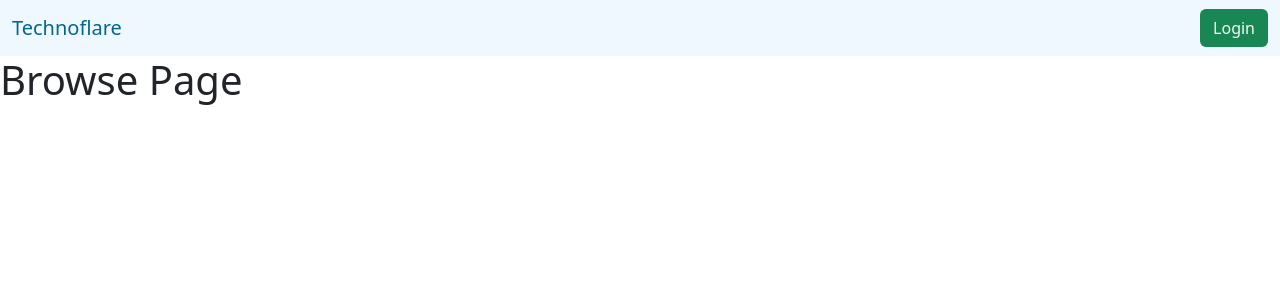
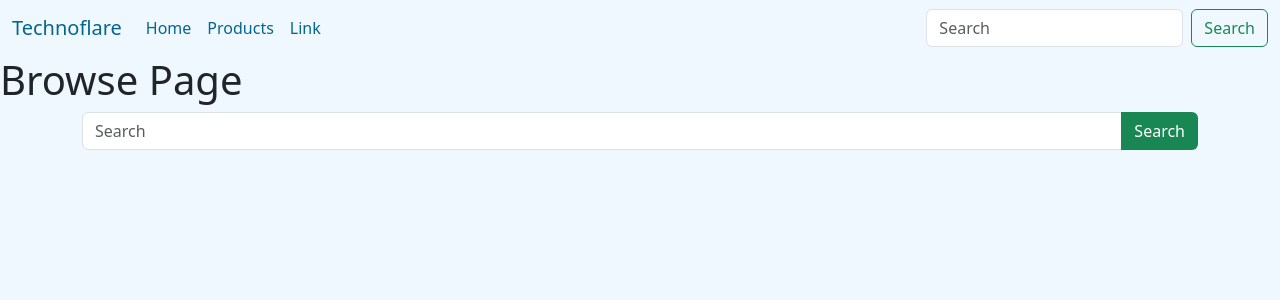
Before and after one commit to HasainJinan/Technoflare, a Flask app: page /browse in a window 1280 px wide. Shown: the top 300 px of the page. Run offline with Flask 3, Linux system fonts and the light colour scheme; data that the repository does not hold is empty.

Commit message:
Added Search Function to Browse Page

```diff
--- a/main.py
+++ b/main.py
@@ -1,4 +1,4 @@
-from flask import Flask, render_template
+from flask import Flask, render_template, request
 import pymysql
 from dynaconf import Dynaconf
 
@@ -26,12 +26,22 @@ def index():
 
 @app.route("/browse")
 def product_browse():
+    query = request.args.get("query")
+
     conn = connect_db()
 
     cursor = conn.cursor()
 
-    cursor.execute("SELECT * FROM `Product`;")
+    if query is None:
+        cursor.execute("SELECT * FROM `Product`;")
+
+    else:
+        cursor.execute(f"SELECT * FROM `Product` WHERE `name` LIKE '%{query}%' OR `description` LIKE '%{query}%' OR `price` LIKE '%{query}%';")
 
     results = cursor.fetchall()
 
+    #Close Connections
+    cursor.close()
+    conn.close()
+
     return render_template("browse.html.jinja", products = results)
--- a/templates/browse.html.jinja
+++ b/templates/browse.html.jinja
@@ -6,9 +6,16 @@
         <title>Technoflare</title>
         <link href="https://cdn.jsdelivr.net/npm/bootstrap@5.3.3/dist/css/bootstrap.min.css" rel="stylesheet" integrity="sha384-QWTKZyjpPEjISv5WaRU9OFeRpok6YctnYmDr5pNlyT2bRjXh0JMhjY6hW+ALEwIH" crossorigin="anonymous">
     </head>
-    <body>
+    <body style="background-color: #F0F8FF;">
         {% include "components/homenavbar.html.jinja" %}
         <h1>Browse Page</h1>
+
+        <form class="container" action="/browse">
+            <div class="input-group mb-3">
+                <input type="text" name="query" class="form-control" placeholder="Search" aria-label="Search">
+                <button class="btn bg-success" type="submit" style="color: #FFFFFF;">Search</button>
+            </div>
+        </form>
 
         <div class="container row g-4 mx-auto">
             {%for item in products%}
--- a/templates/components/homenavbar.html.jinja
+++ b/templates/components/homenavbar.html.jinja
@@ -1,9 +1,25 @@
-<nav class="navbar" style = "background-color: #F0F8FF;">
+<nav class="navbar navbar-expand-lg" style="background-color: aliceblue;">
   <div class="container-fluid">
-    <a class="navbar-brand" style = "color: #05668D;">Technoflare</a>
-    <form class="d-flex" role="search">
-
-      <button class="btn bg-success text-light" type="submit">Login</button>
-    </form>
+    <a class="navbar-brand" href="/" style="color: #05668D;">Technoflare</a>
+    <button class="navbar-toggler" type="button" data-bs-toggle="collapse" data-bs-target="#navbarSupportedContent" aria-controls="navbarSupportedContent" aria-expanded="false" aria-label="Toggle navigation">
+      <span class="navbar-toggler-icon"></span>
+    </button>
+    <div class="collapse navbar-collapse" id="navbarSupportedContent">
+      <ul class="navbar-nav me-auto mb-2 mb-lg-0">
+        <li class="nav-item">
+          <a class="nav-link" href="/" style="color: #05668D;">Home</a>
+        </li>
+        <li class="nav-item">
+          <a class="nav-link" href="/browse" style="color: #05668D;">Products</a>
+        </li>
+        <li class="nav-item">
+          <a class="nav-link" href="#" style="color: #05668D;">Link</a>
+        </li>
+      </ul>
+      <form class="d-flex" role="search">
+        <input class="form-control me-2" type="search" placeholder="Search" aria-label="Search">
+        <button class="btn btn-outline-success" type="submit">Search</button>
+      </form>
+    </div>
   </div>
 </nav>
--- a/templates/homepage.html.jinja
+++ b/templates/homepage.html.jinja
@@ -6,7 +6,7 @@
     <title>Technoflare</title>
     <link href="https://cdn.jsdelivr.net/npm/bootstrap@5.3.3/dist/css/bootstrap.min.css" rel="stylesheet" integrity="sha384-QWTKZyjpPEjISv5WaRU9OFeRpok6YctnYmDr5pNlyT2bRjXh0JMhjY6hW+ALEwIH" crossorigin="anonymous">
   </head>
-  <body>
+  <body style="background-color: #F0F8FF;">
   {% include "components/homenavbar.html.jinja" %}
     <h1>Technoflare</h1>
     <p>A place to buy electronics.</p>
```
